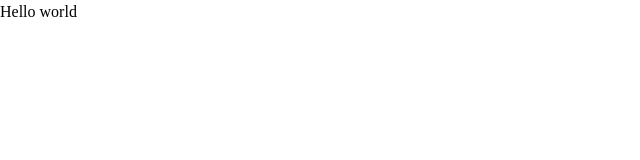
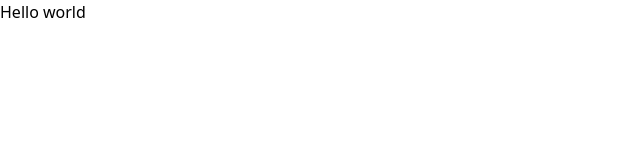
Before and after one commit to gleysonabreu/food-explorer, a Next.js app: page / in a window 1280 px wide. Shown: the top 160 px of the page, without its empty margins (0-640 px from the left). Built offline with nearby package versions, Linux system fonts and the light colour scheme.

Commit message:
fix font roboto

```diff
--- a/src/app/layout.tsx
+++ b/src/app/layout.tsx
@@ -9,7 +9,7 @@ const poppins = Poppins({
 const roboto = Roboto({
   subsets: ["latin"],
   variable: "--font-roboto",
-  weight: ["400"],
+  weight: ["100", "300", "400", "500", "700", "900"],
 });
 
 export default function RootLayout({
--- a/tailwind.config.js
+++ b/tailwind.config.js
@@ -4,8 +4,8 @@ module.exports = {
   theme: {
     extend: {
       fontFamily: {
-        sans: ["var(--font-roboto)"],
         poppins: "var(--font-poppins)",
+        roboto: "var(--font-roboto)",
       },
       colors: {
         food: {
```
